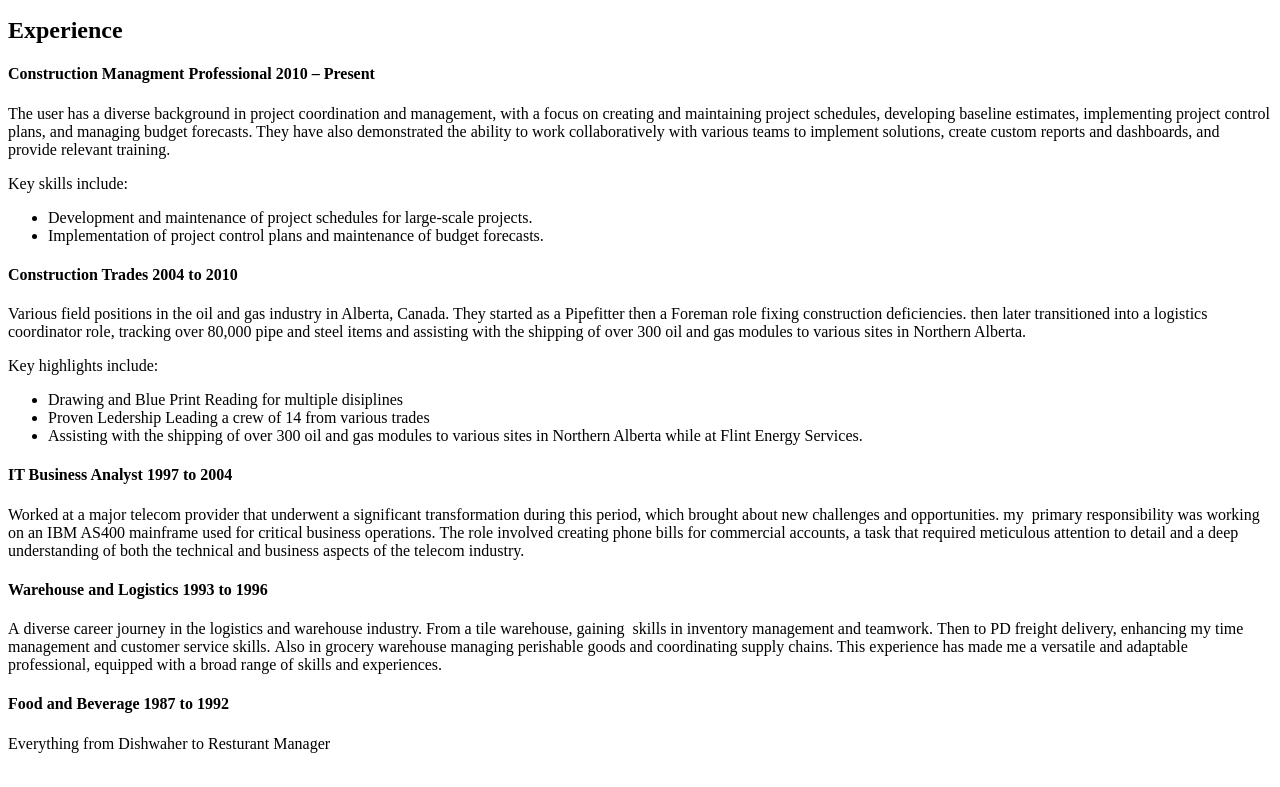
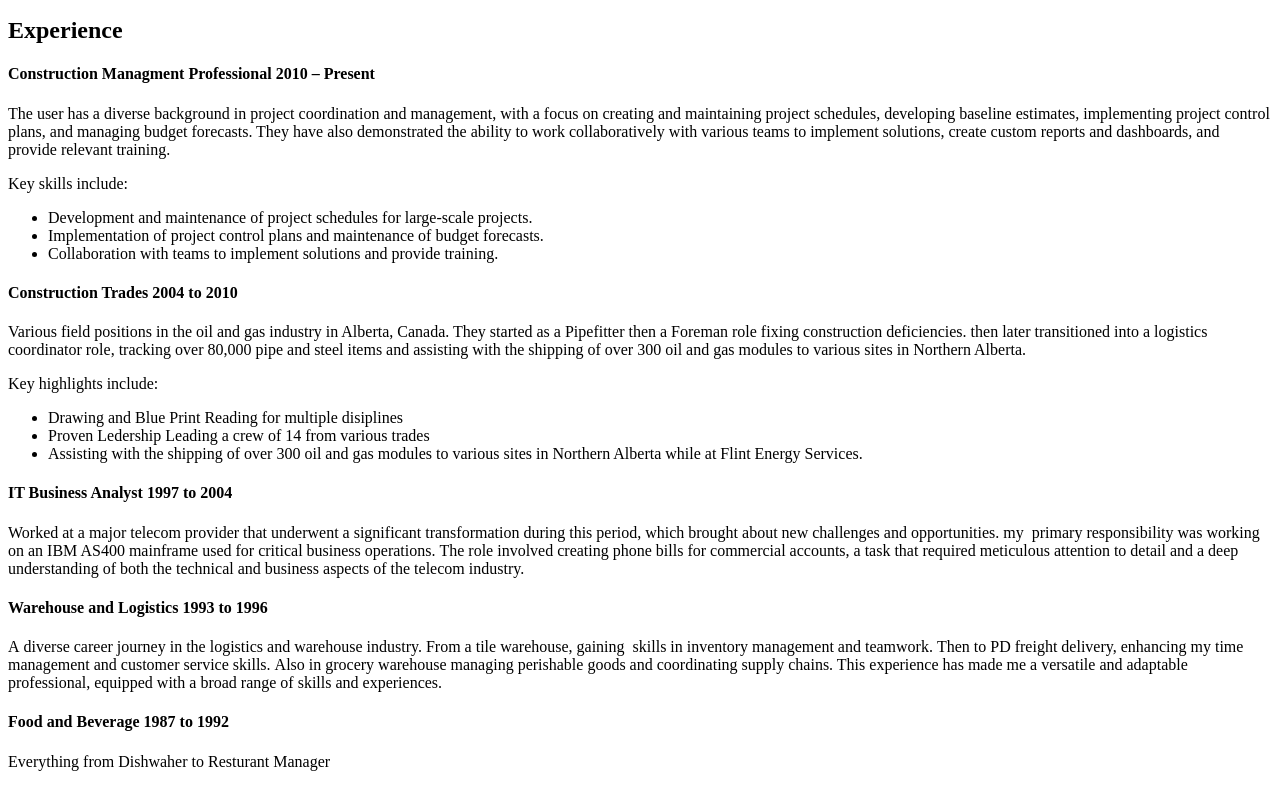
Before and after one commit to markdhamm/markdhamm.github.io, a plain HTML site: page index.html in a window 1280 px wide. Shown: the part 723-1510 px from the top of the page. Drawn offline with Linux system fonts and the light colour scheme.

Commit message:
Update index.html

```diff
--- a/index.html
+++ b/index.html
@@ -49,6 +49,7 @@
     <ul>
     <li>Development and maintenance of project schedules for large-scale projects.</li>
     <li>Implementation of project control plans and maintenance of budget forecasts.</li>
+    <li>Collaboration with teams to implement solutions and provide training.</li>
     </ul>
     </div>
     </div>
```
